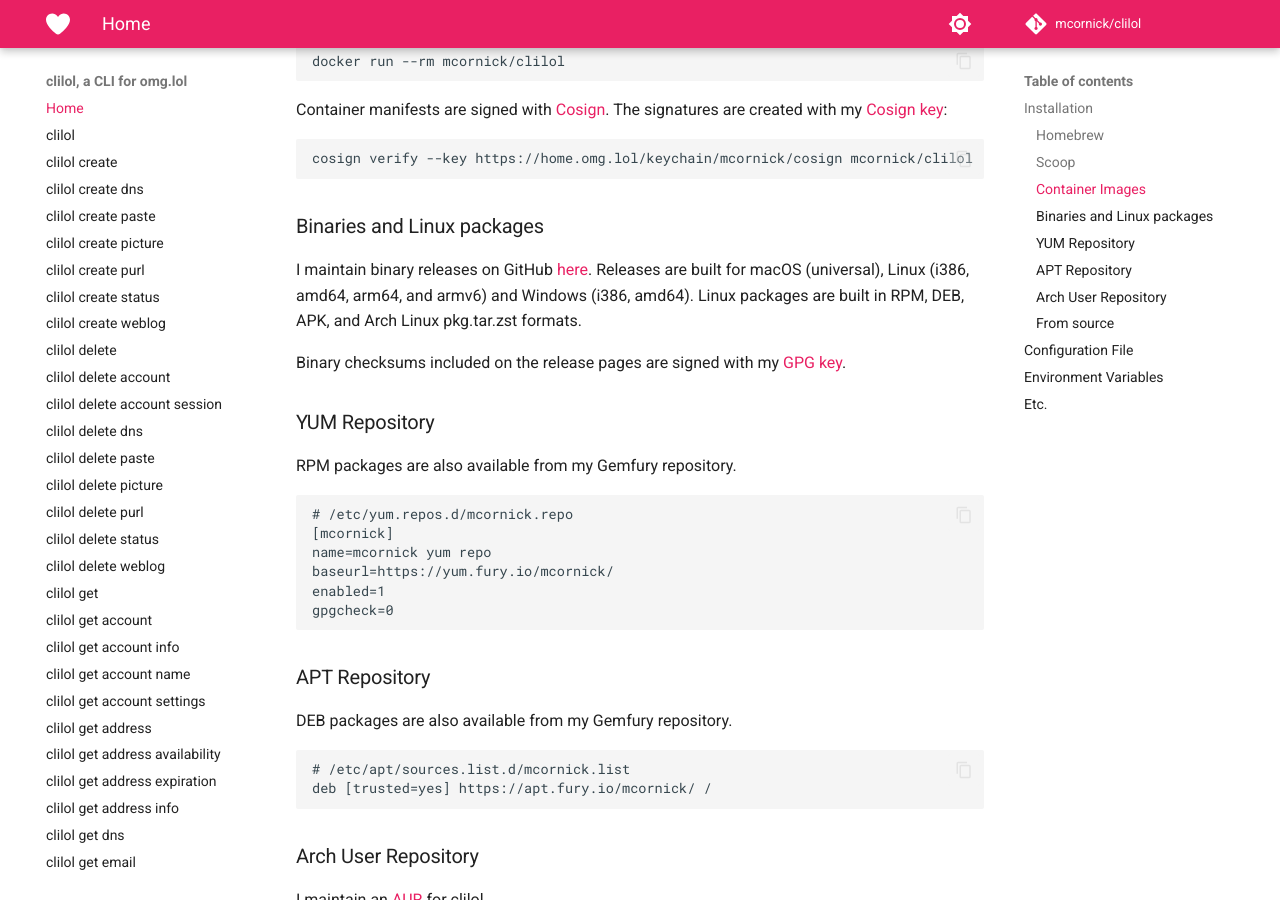
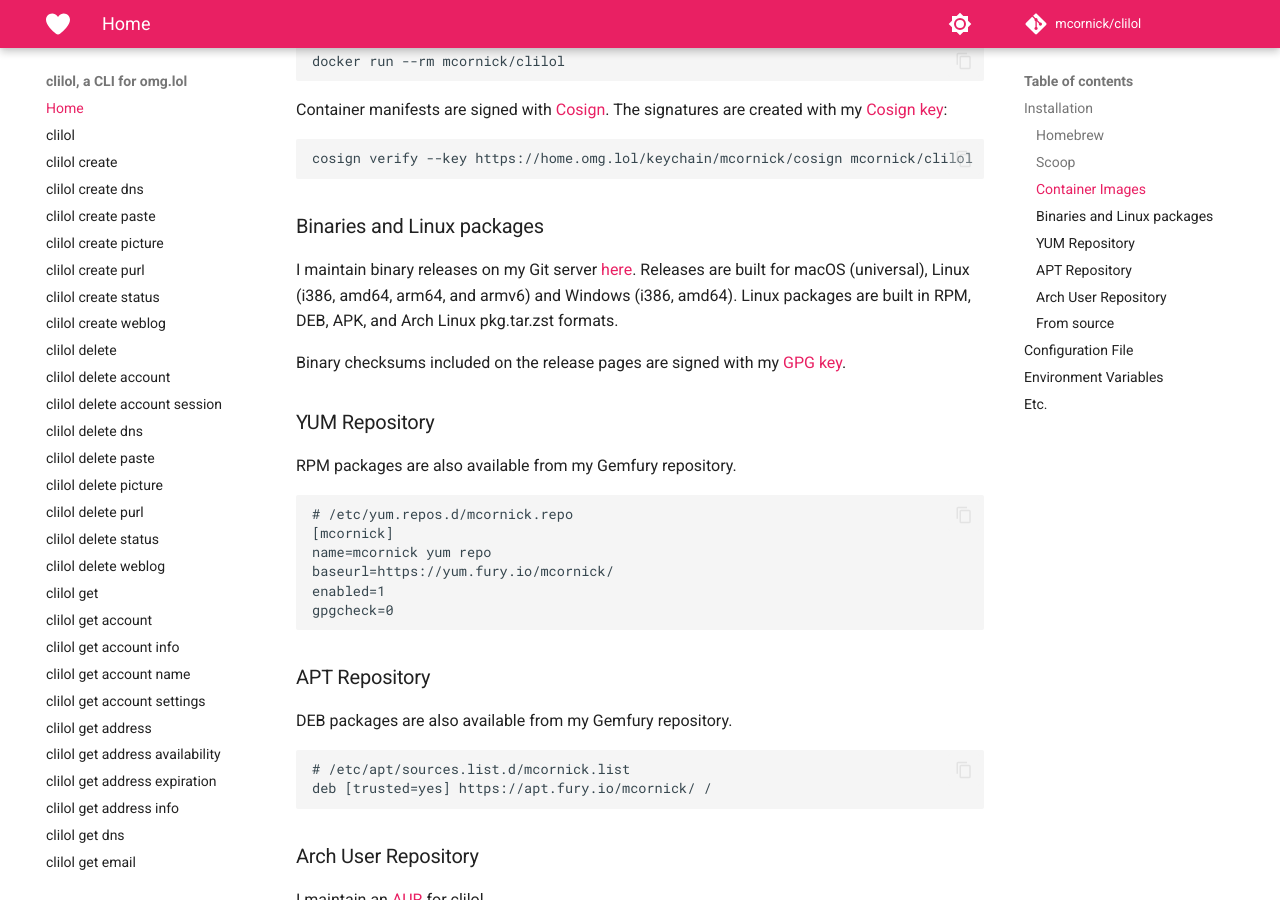
Before and after one commit to mcornick/clilol, an MkDocs documentation site: the page built from docs/index.md, in a window 1280 px wide and 900 px high, scrolled down 1405 px. Built offline with MkDocs 1.6.1 and Material for MkDocs 9.7.7, drawn with Linux system fonts in a browser that asks for light colours.

Commit message:
docs: releases are no longer on GitHub
Signed-off-by: Mark Cornick <mcornick@mcornick.com>

```diff
--- a/docs/index.md
+++ b/docs/index.md
@@ -54,7 +54,7 @@
 
 ### Binaries and Linux packages
 
-I maintain binary releases on GitHub
+I maintain binary releases on my Git server
 [here](https://git.mcornick.dev/mcornick/clilol/releases). Releases are built
 for macOS (universal), Linux (i386, amd64, arm64, and armv6) and Windows
 (i386, amd64). Linux packages are built in RPM, DEB, APK, and Arch Linux
```
